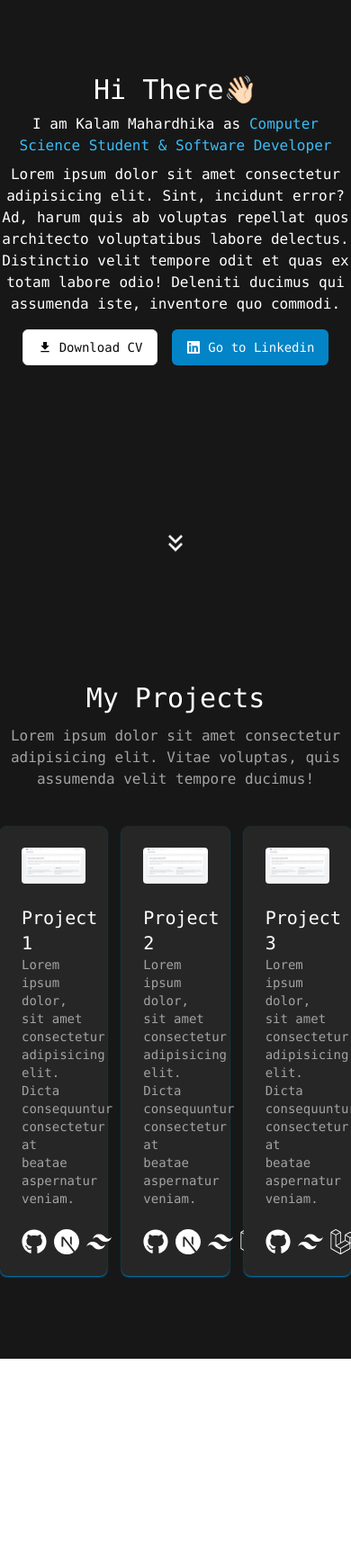
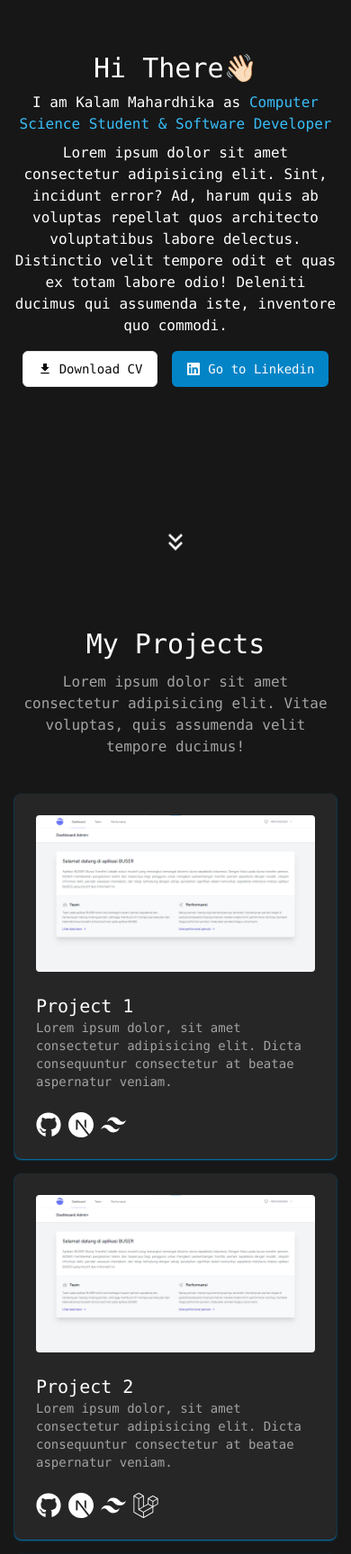
Before and after one commit to kalam-md/portfolio-kalam, a Next.js app: page / in a window 390 px wide. Shown: the part 178-1905 px from the top of the page at 90% size. Before the commit the page ends 1688 px from the top, so only its background shows below. Built offline with nearby package versions, Linux system fonts and the light colour scheme.

Commit message:
mobile view

```diff
--- a/src/app/page.tsx
+++ b/src/app/page.tsx
@@ -42,7 +42,7 @@ export default function Home() {
 
   return (
     <>
-      <section className="flex min-h-screen flex-col justify-center items-center py-8 bg-neutral-900">
+      <section className="flex min-h-screen flex-col justify-center items-center py-8 bg-neutral-900 sm:px-0 px-4">
         <header className="max-w-5xl w-full gap-5 font-mono">
           <div className="flex flex-col items-center">
             <div className="text-white flex flex-col gap-2 text-center">
@@ -50,7 +50,7 @@ export default function Home() {
               <h3>I am Kalam Mahardhika as <span className="text-sky-400">Computer Science Student & Software Developer</span></h3>
               <p>Lorem ipsum dolor sit amet consectetur adipisicing elit. Sint, incidunt error? Ad, harum quis ab voluptas repellat quos architecto voluptatibus labore delectus. Distinctio velit tempore odit et quas ex totam labore odio! Deleniti ducimus qui assumenda iste, inventore quo commodi.</p>
             </div>
-            <div className=" flex gap-4">
+            <div className="flex gap-4">
               <Button className="mt-4" variant="outline">
                 <MdDownload className="h-4 w-4 mr-2" /> Download CV
               </Button>
@@ -63,13 +63,13 @@ export default function Home() {
         <MdKeyboardDoubleArrowDown className="h-[2rem] w-[2rem] text-white text-center absolute bottom-10 animate-bounce"/>
       </section>
 
-      <section className="flex min-h-screen flex-col justify-center items-center py-8 bg-neutral-900">
+      <section className="flex min-h-screen flex-col justify-center items-center py-8 bg-neutral-900 sm:px-0 px-4">
         <main className="max-w-5xl w-full flex flex-col gap-y-10 font-mono">
           <div className="flex flex-col text-center gap-3">
             <h1 className="text-3xl text-white">My Projects</h1>
             <p className="text-neutral-400">Lorem ipsum dolor sit amet consectetur adipisicing elit. Vitae voluptas, quis assumenda velit tempore ducimus!</p>
           </div>
-          <div className="grid grid-cols-3 gap-4">
+          <div className="grid sm:grid-cols-3 grid-cols-1 gap-4">
             {projects.map((project, index) => (
               <Card key={index} className="border-none shadow-sm shadow-sky-600 bg-neutral-800">
                 <CardHeader>
@@ -97,6 +97,10 @@ export default function Home() {
           </div>
         </main>
       </section>
+
+      <section className="flex flex-col justify-center items-center py-8 bg-neutral-900 sm:px-0 px-4">
+        <p className="text-white font-mono">Made with random inspiration🐲</p>
+      </section>
     </>
   )
 }
```
